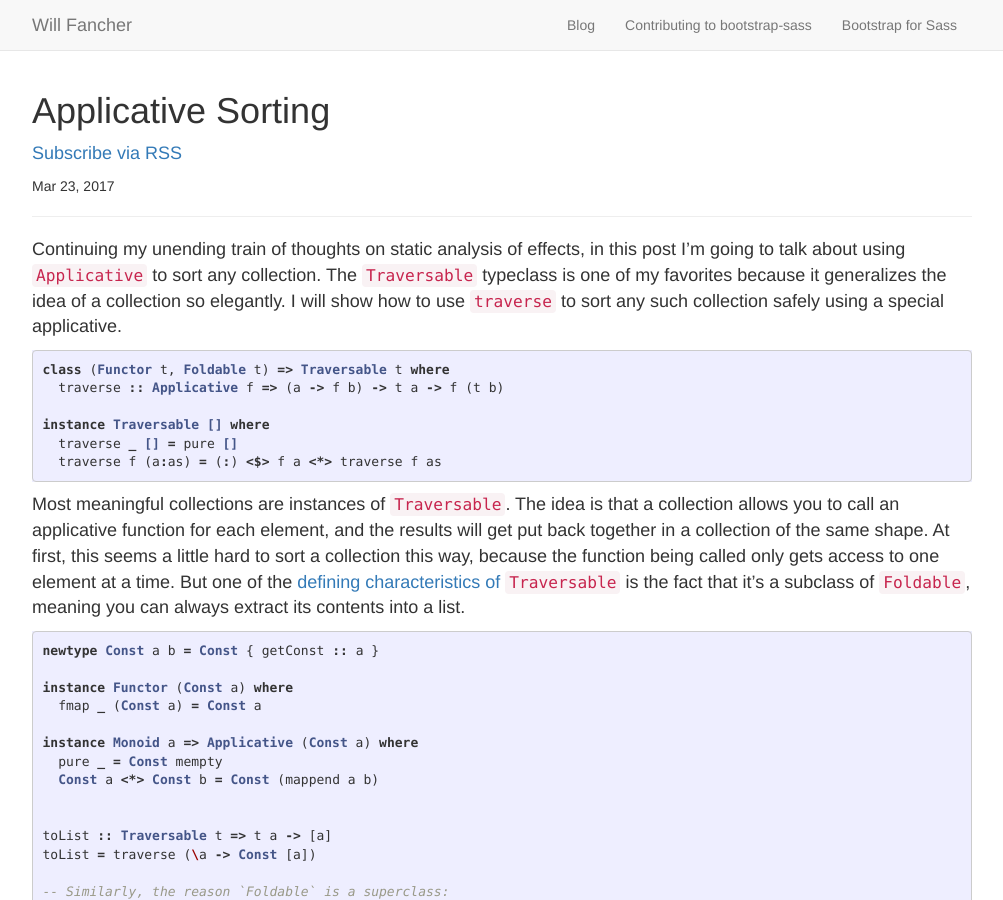
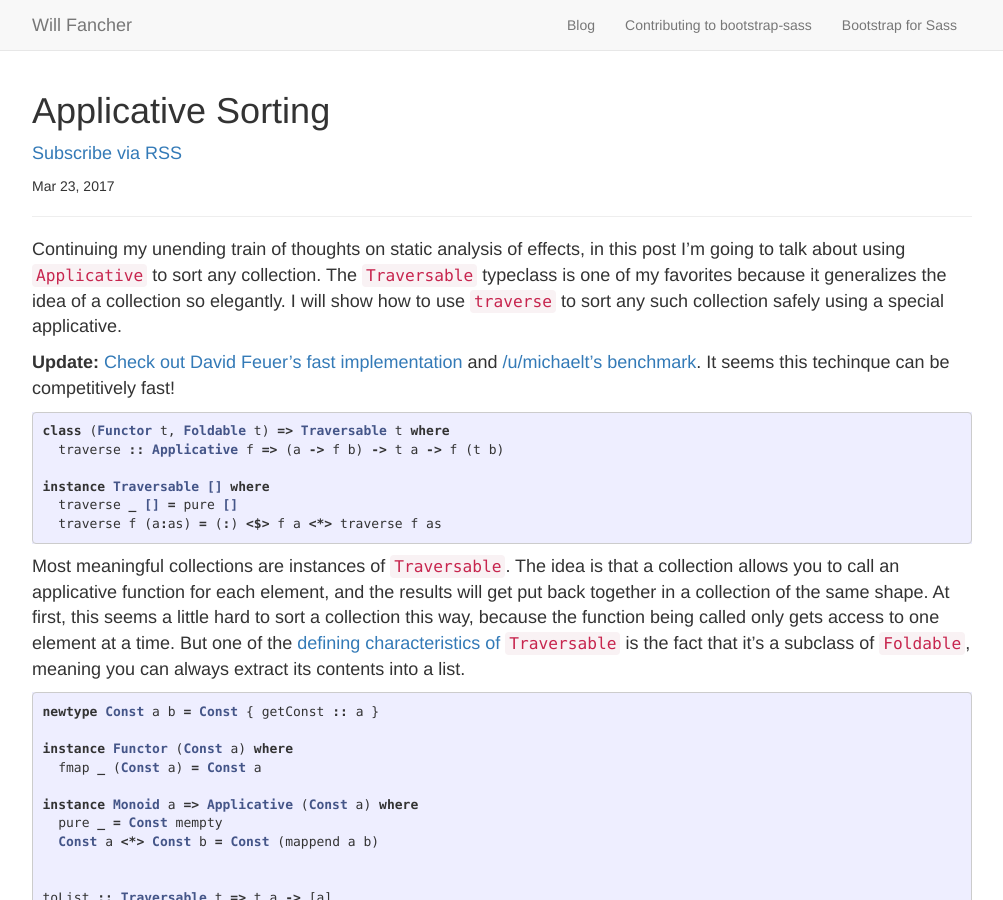
Before and after one commit to ElvishJerricco/elvishjerricco.github.io, a Jekyll site: the page built from _posts/2017-03-23-applicative-sorting.md, in a window 1280 px wide and 900 px high. Shown: the whole window, without its empty margins (138-1141 px from the left). Built offline with Jekyll 4.4.1, drawn with Linux system fonts in a browser that asks for light colours.

Commit message:
Update with links

````diff
--- a/_posts/2017-03-23-applicative-sorting.md
+++ b/_posts/2017-03-23-applicative-sorting.md
@@ -11,6 +11,12 @@ sort any collection. The `Traversable` typeclass is one of my
 favorites because it generalizes the idea of a collection so
 elegantly. I will show how to use `traverse` to sort any such
 collection safely using a special applicative.
+
+**Update:**
+[Check out David Feuer's fast implementation](https://gist.github.com/treeowl/9621f58d55fe0c4f9162be0e074b1b29)
+and
+[/u/michaelt's benchmark](https://github.com/michaelt/traversable-sort).
+It seems this techinque can be competitively fast!
 
 ```haskell
 class (Functor t, Foldable t) => Traversable t where
````
